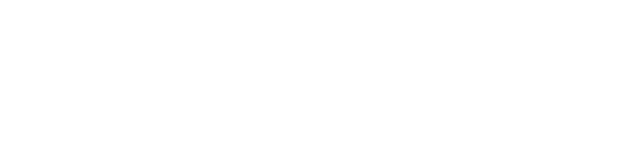
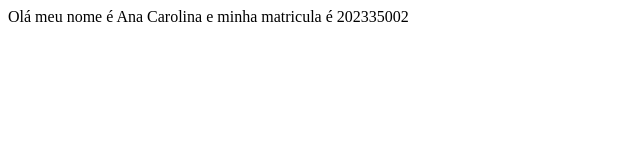
Before and after one commit to ufjf-dcc202/ufjf-dcc202-2023-3-b-atv2-AnaCarolinaJunqueira, a plain HTML site: page index.html in a window 1280 px wide. Shown: the whole page, without its empty margins (0-640 px from the left). Drawn offline with Linux system fonts and the light colour scheme.

Commit message:
concertar o que eu escrevi

```diff
--- a/index.html
+++ b/index.html
@@ -6,6 +6,6 @@
     <title>Document</title>
 </head>
 <body>
-
+    Olá meu nome é Ana Carolina e minha matricula é 202335002
 </body>
 </html>
```
Also changed, not shown: 1 other file.
